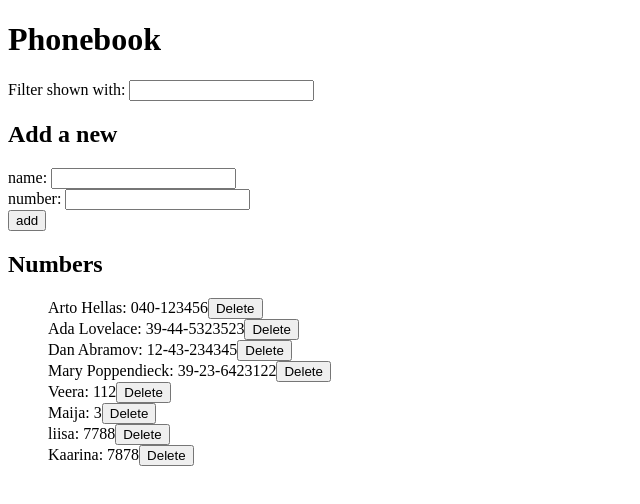
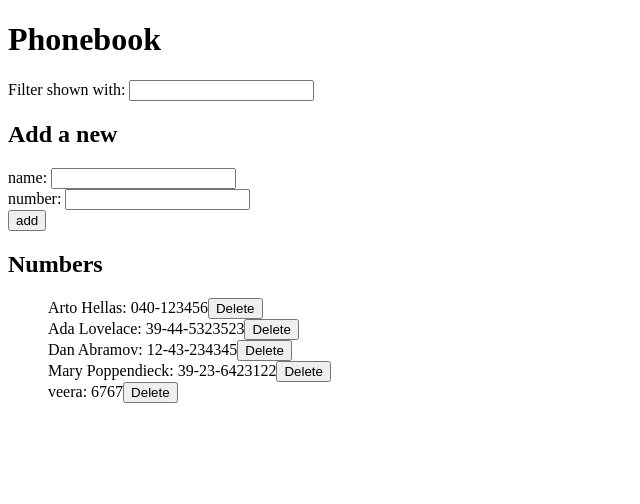
Before and after one commit to vapppu/react-soveltavat-04-puhelinluettelo, a React (Vite) app: page / in a window 1280 px wide. Shown: the top 504 px of the page, without its empty margins (0-640 px from the left). Built offline with nearby package versions, Linux system fonts and the light colour scheme; data requests are answered from the project's data file.

Commit message:
Add functionality to delete person when delete button is clicked

```diff
--- a/db.json
+++ b/db.json
@@ -21,24 +21,9 @@
       "id": 4
     },
     {
-      "name": "Veera",
-      "number": "112",
-      "id": 5
-    },
-    {
-      "name": "Maija",
-      "number": "3",
+      "name": "veera",
+      "number": "6767",
       "id": 6
-    },
-    {
-      "name": "liisa",
-      "number": "7788",
-      "id": 7
-    },
-    {
-      "name": "Kaarina",
-      "number": "7878",
-      "id": 8
     }
   ]
 }
--- a/src/App.jsx
+++ b/src/App.jsx
@@ -48,7 +48,19 @@ const App = () => {
   }
 
   const removePerson = (person) => {
-    console.log(`Removing person ${person.id}`)
+    console.log(`Removing person ${person.name}`)
+    const personToRemove = persons.find((personInList) => personInList.id === person.id)
+    personService
+      .remove(personToRemove.id)
+      .then((response) => {
+        const newPersons = persons.filter(person => person.id !== personToRemove.id)
+        setPersons(newPersons)
+        setFilteredPersons(newPersons)
+      })
+      .catch(error => {
+        alert(`Person ${person.name} was already deleted from server`)
+        setPersons(persons.filter(person => person.id !== personToRemove.id))
+      })
 
   }
 
--- a/src/services/persons.js
+++ b/src/services/persons.js
@@ -16,8 +16,8 @@ const update = (id, newObject) => {
     return request.then(response => response.data)
 }
 
-const remove = object => {
-    const request = axios.delete(object);
+const remove = id => {
+    const request = axios.delete(`${baseUrl}/${id}`);
     return request.then(response => response.data)
 }
 
```
